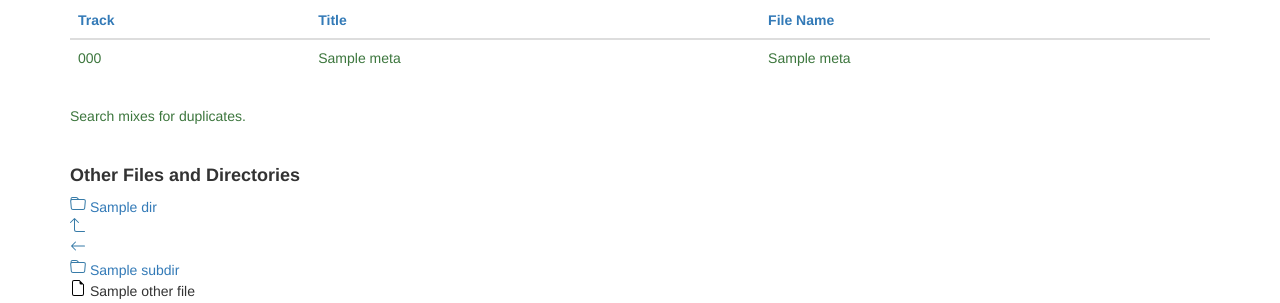
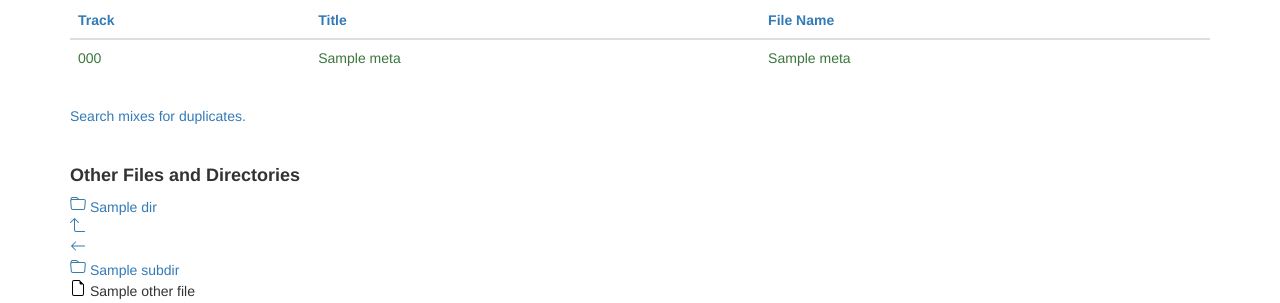
Before and after one commit to jjsutula/phile-tag, a Flask app: template app/templates/files.html in a window 1280 px wide. Shown: the part 461-764 px from the top of the page. Run offline with Flask 2, Linux system fonts and the light colour scheme; the template is opened without the code that fills it: values that come from a table or form of the project are taken from there, most other values are stand-ins (such as "Sample title", 1, 10 or a date in 2020); form fields are guessed from the names that the template uses; some libraries are stand-ins or nearby versions.

Commit message:
Change color of duplicates link to make it more visible

```diff
--- a/app/templates/files.html
+++ b/app/templates/files.html
@@ -121,7 +121,7 @@
 </table>
 </div>
 
-<a href="{{ url_for('main.duplicates') }}"><p class="text-success">Search mixes for duplicates.</p></a><br />
+<a href="{{ url_for('main.duplicates') }}"><p color="black">Search mixes for duplicates.</p></a><br />
 
 <p class="header"><h4><b>Other Files and Directories</b></h4></p>
 {% for basedir in basedirs %}
```
